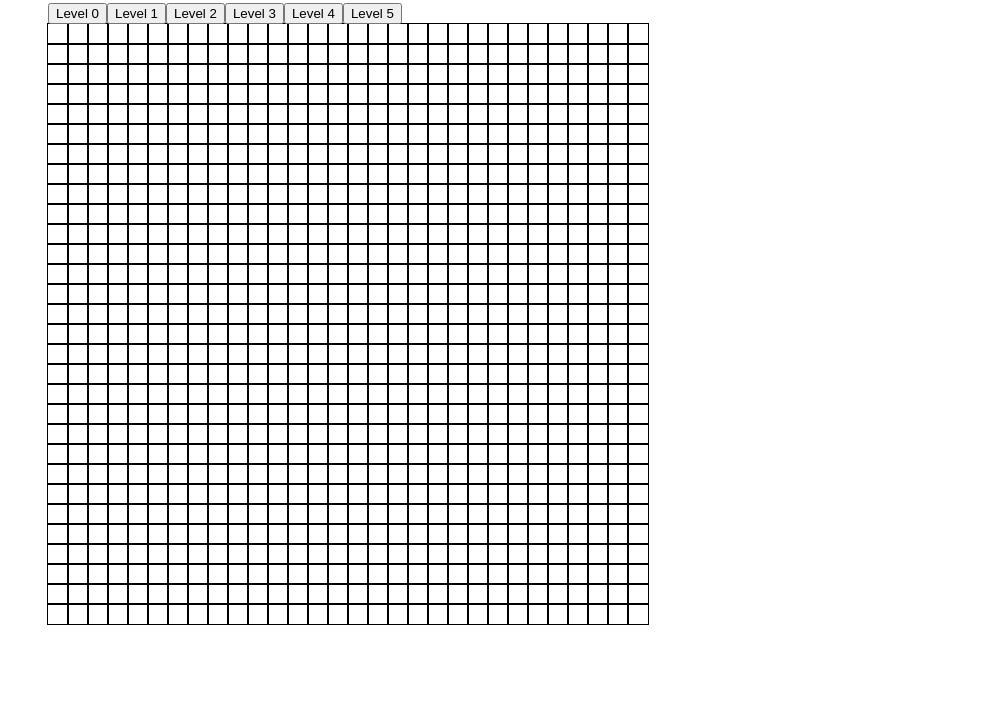
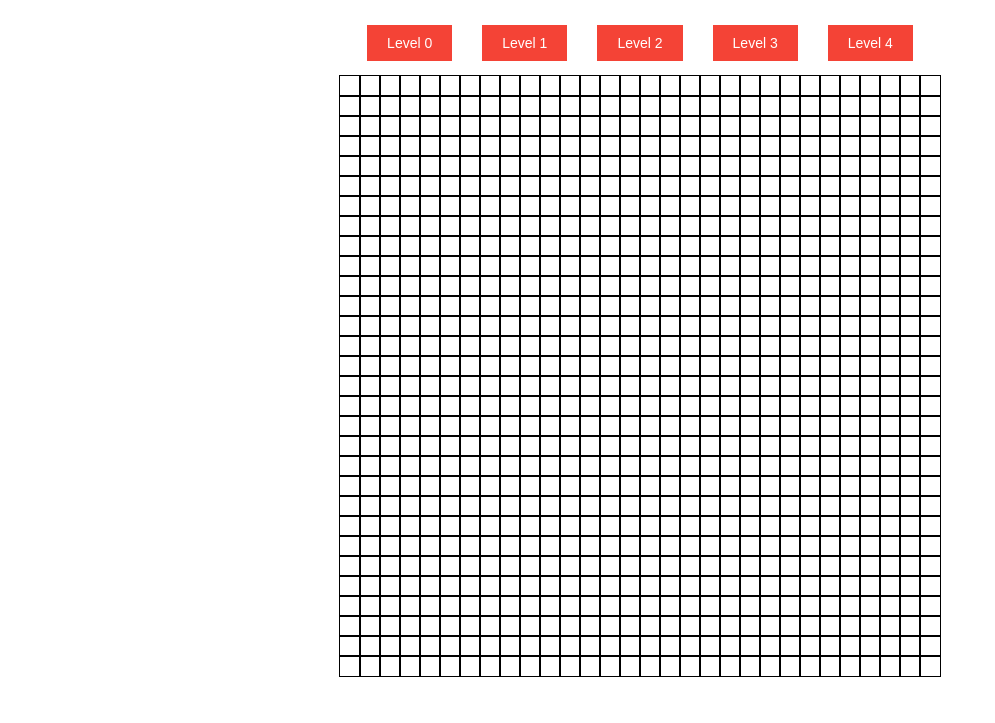
Before and after one commit to anastassia-b/snake-painter, a website with bundled scripts: page docs/index.html in a window 1280 px wide. Shown: the part 77-800 px from the top of the page, without its empty margins (0-995 px from the left). Built offline with nearby package versions, Linux system fonts and the light colour scheme.

Commit message:
Style layout

```diff
--- a/docs/css/main.css
+++ b/docs/css/main.css
@@ -2,6 +2,11 @@
   margin: 0 auto;
   background: none;
   width: 600px;
+}
+
+h1 {
+  font-family: sans-serif;
+  margin: 25px 50px;
 }
 
 li {
@@ -16,8 +21,20 @@ li {
   height: 20px;
 }
 
+.levels {
+
+}
+
 button {
-
+  margin: 15px;
+  background-color: #f44336; /* Green */
+  border: none;
+  color: white;
+  padding: 10px 20px;
+  text-align: center;
+  text-decoration: none;
+  display: inline-block;
+  font-size: 14px;
 }
 
 ul.group {
--- a/docs/index.html
+++ b/docs/index.html
@@ -8,10 +8,10 @@
     <script src="./js/bundle.js"></script>
   </head>
 
-  <body>
+  <body><center>
     <h1>Snake Painter</h1>
 
     <figure class="snake-painter-game"></figure>
 
-  </body>
+  </center></body>
 </html>
--- a/docs/js/bundle.js
+++ b/docs/js/bundle.js
@@ -82,7 +82,7 @@ $(function () {
 // const Board = require('./board');
 
 window.randomColorString = function() {
-  return '#' + Math.random().toString(16).substr(-6);
+  return '#' + Math.random().toString(16).substr(-4) + '00';
 }
 
 class View {
@@ -93,17 +93,23 @@ class View {
   }
 
   setupBoard() {
-    //make buttons for levels
-    for (let i = 0; i <= 5; i++) {
-      const $button = $("<button>").html(`Level ${i}`);
-      $button.on("click", this[`level${i}`]);
-      this.$el.append($button);
-    }
+    this.addButtons();
+
 
     for (let i = 0; i < 30; i++) {
       this.addRow();
     }
 
+  }
+
+  addButtons() {
+    const $levels = $("<nav>").addClass("levels");
+    for (let i = 0; i <= 4; i++) {
+      const $button = $("<button>").html(`Level ${i}`);
+      $button.on("click", this[`level${i}`]);
+      $levels.append($button);
+    }
+    this.$el.append($levels);
   }
 
   addRow() {
```
Also changed, not shown: docs/js/view.js (+13 -7 lines), 1 other file.
